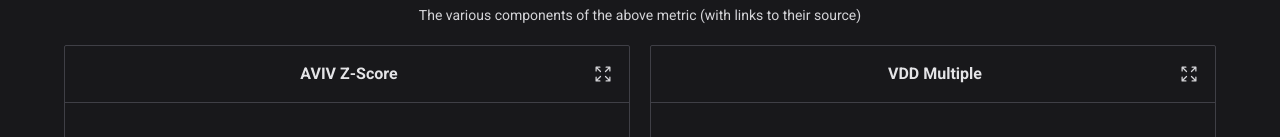
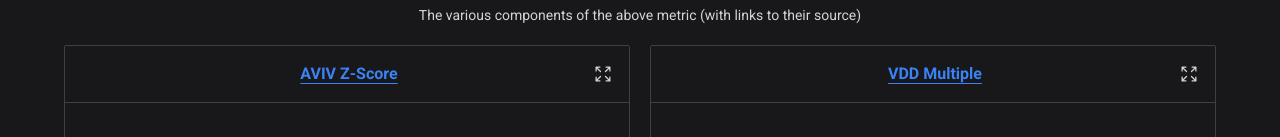
Before and after one commit to dhruvan2006/valuation, a React (Vite) app in the folder frontend/: page / in a window 1280 px wide. Shown: the part 815-952 px from the top of the page. Built offline with nearby package versions, Linux system fonts and the light colour scheme; no server answers.

Commit message:
Add styling to plots

```diff
--- a/frontend/src/components/IndicatorPlot.jsx
+++ b/frontend/src/components/IndicatorPlot.jsx
@@ -65,7 +65,7 @@ const IndicatorPlot = ({ indicator, bitcoinData, startDate, endDate }) => {
       <div className='bg-zinc-900 border-zinc-700 border rounded-sm text-zinc-200 text-center divide-y divide-zinc-700 hover:shadow-md hover:shadow-zinc-700/25'>
       <div className='p-4 flex justify-between items-center'>
         <div className='h-6 w-6' />
-        <h2 className='font-semibold'>{indicator}</h2>
+        <h2 className='font-semibold underline underline-offset-4 text-blue-500 hover:text-blue-600'>{indicator}</h2>
         <ArrowsPointingOutIcon className='h-5 w-5 text-zinc-300 hover:text-white transition duration-200' onClick={() => toggleFullscreen(`plot-${indicatorData.name}`)} />
       </div>
       <div className='w-full h-96 mb-3' ref={plotRef}>
@@ -89,7 +89,7 @@ const IndicatorPlot = ({ indicator, bitcoinData, startDate, endDate }) => {
         ) : (
           <a href={indicatorData.url} target='_blank' referrerPolicy='no-referrer'><img alt='Cryptoquant Logo' src='/cryptoquant.png' className='h-6 w-6' /></a>
         )}
-        <h2 className='font-semibold'><a href={indicatorData.url} target='_blank' referrerPolicy='no-referrer'>{indicatorData.name}</a></h2>
+        <h2 className='font-semibold'><a href={indicatorData.url} target='_blank' referrerPolicy='no-referrer' className='underline underline-offset-4 text-blue-500 hover:text-blue-600'>{indicatorData.name}</a></h2>
         <ArrowsPointingOutIcon className='h-5 w-5 text-zinc-300 hover:text-white transition duration-200' onClick={() => toggleFullscreen(`plot-${indicatorData.name}`)} />
       </div>
       <div className='w-full h-96 mb-3' ref={plotRef}>
--- a/frontend/src/pages/Valuation.jsx
+++ b/frontend/src/pages/Valuation.jsx
@@ -119,7 +119,8 @@ const Valuation = () => {
                 font: {
                   color: '#ffffff'
                 },
-                showlegend: false
+                showlegend: false,
+                margin: { t: 70, r: 65, b: 70, l: 65 }
               }}
               config={{
                 displayModeBar: false,
```
